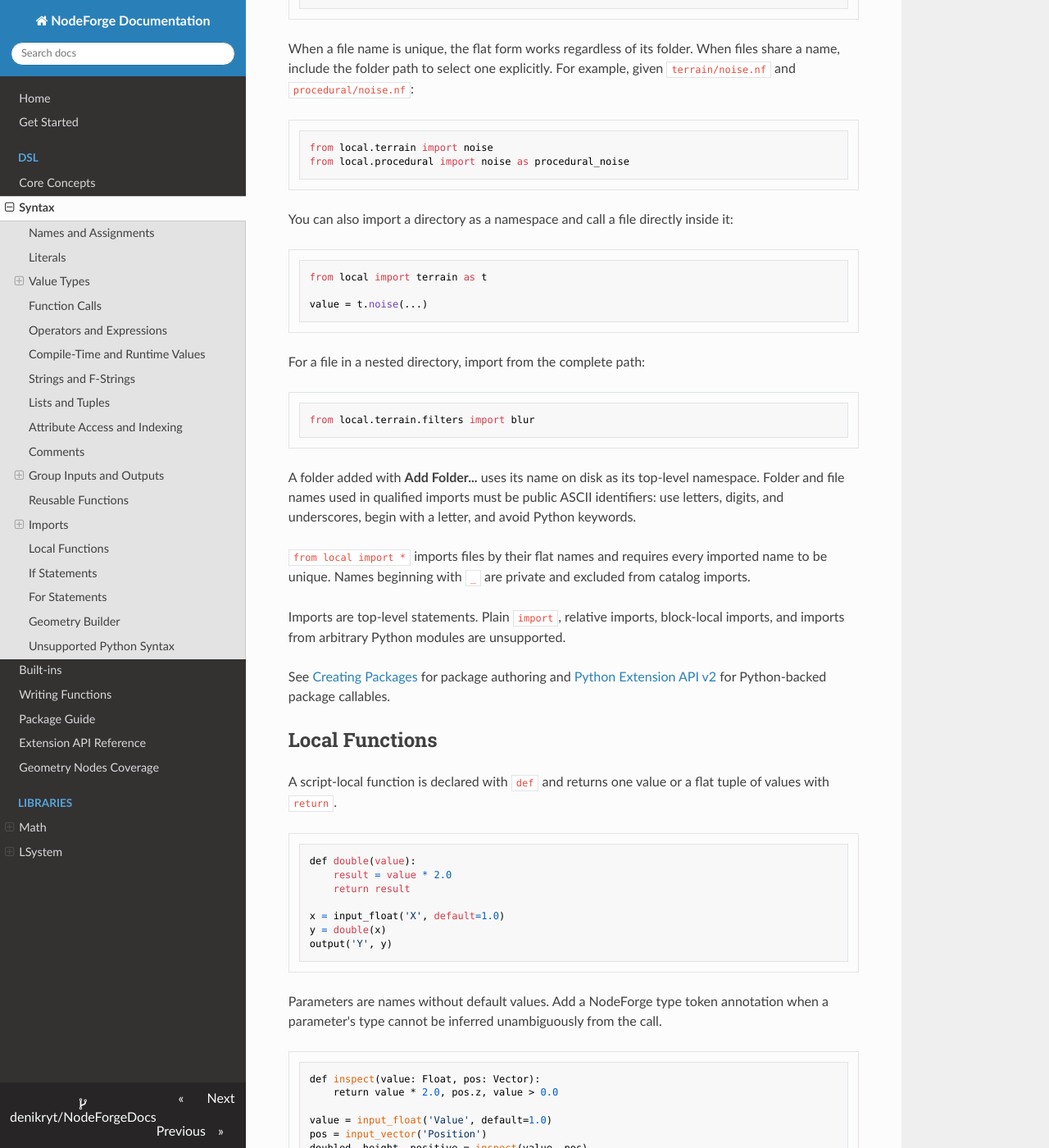
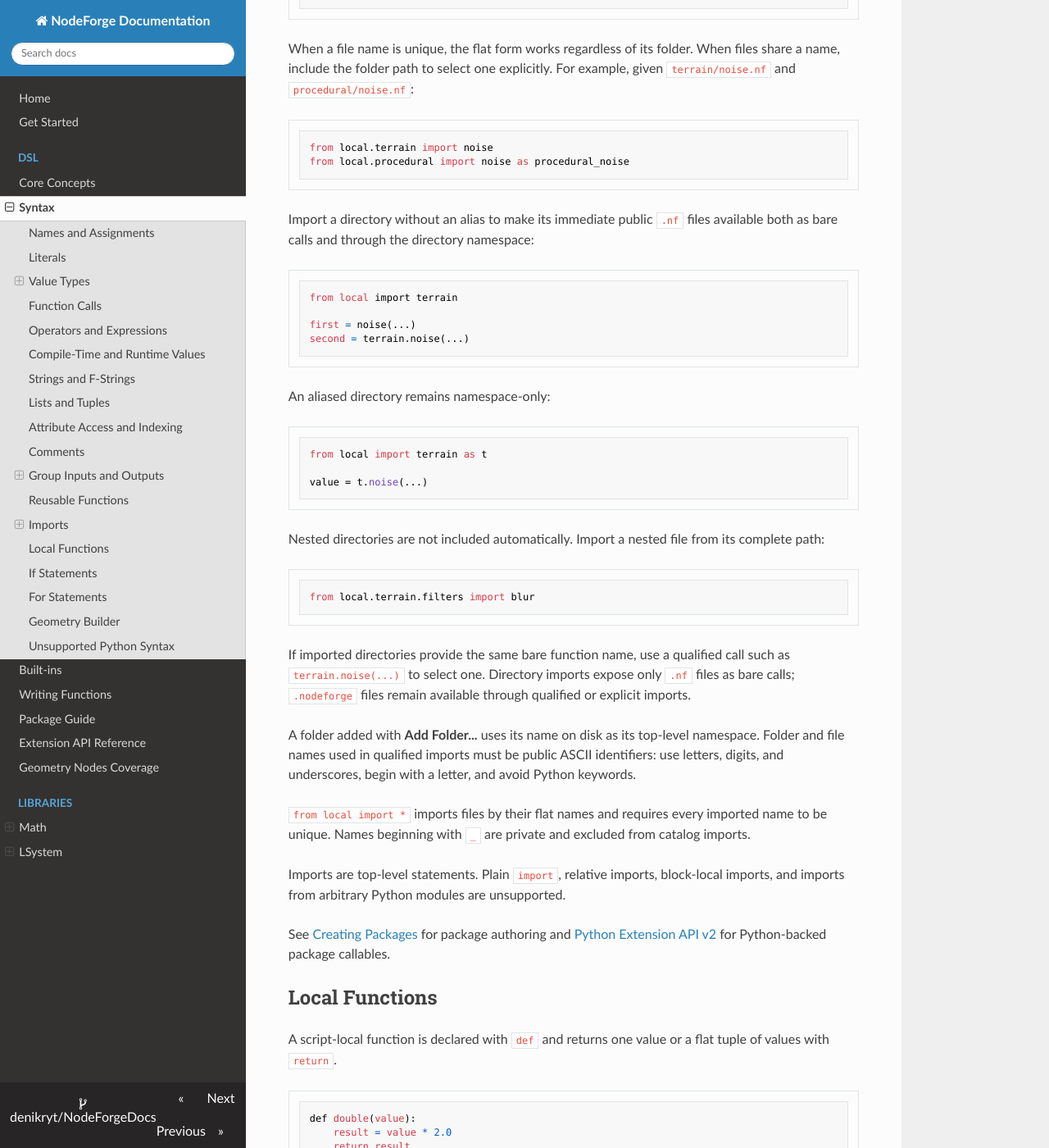
Before and after one commit to denikryt/NodeForgeDocs, an MkDocs documentation site: the page built from docs/SYNTAX.md, in a window 1280 px wide and 1400 px high, scrolled down 11018 px. Shown: the whole window at 82% size. Built offline with MkDocs 1.6.1, drawn with Linux system fonts in a browser that asks for light colours; nearby versions of some CDN libraries.

Commit message:
document bare calls from Local directory imports

````diff
--- a/docs/SYNTAX.md
+++ b/docs/SYNTAX.md
@@ -419,7 +419,16 @@ from local.terrain import noise
 from local.procedural import noise as procedural_noise
 ```
 
-You can also import a directory as a namespace and call a file directly inside it:
+Import a directory without an alias to make its immediate public `.nf` files available both as bare calls and through the directory namespace:
+
+```python
+from local import terrain
+
+first = noise(...)
+second = terrain.noise(...)
+```
+
+An aliased directory remains namespace-only:
 
 ```python
 from local import terrain as t
@@ -427,11 +436,13 @@ from local import terrain as t
 value = t.noise(...)
 ```
 
-For a file in a nested directory, import from the complete path:
+Nested directories are not included automatically. Import a nested file from its complete path:
 
 ```python
 from local.terrain.filters import blur
 ```
+
+If imported directories provide the same bare function name, use a qualified call such as `terrain.noise(...)` to select one. Directory imports expose only `.nf` files as bare calls; `.nodeforge` files remain available through qualified or explicit imports.
 
 A folder added with **Add Folder...** uses its name on disk as its top-level namespace. Folder and file names used in qualified imports must be public ASCII identifiers: use letters, digits, and underscores, begin with a letter, and avoid Python keywords.
 
````
